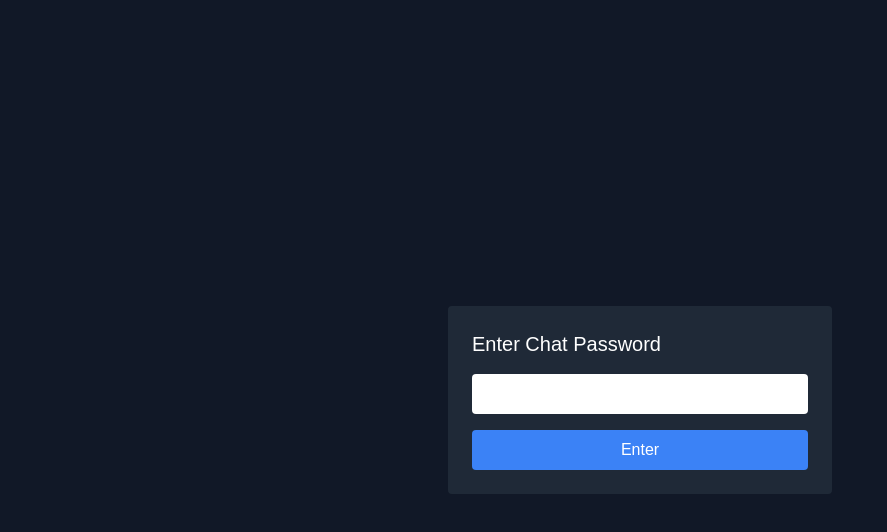
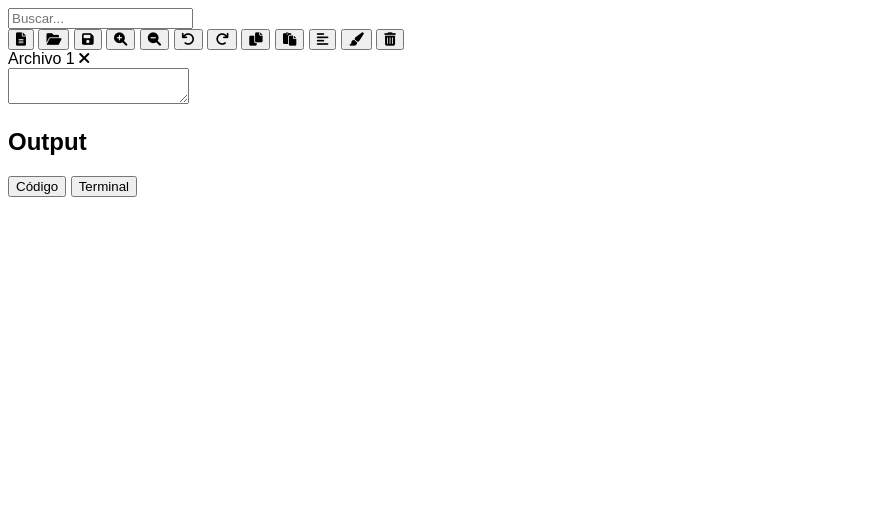
Before and after one commit to sebbas12sj1/chatapp.github.io, a plain HTML site: page index.html in a window 1280 px wide. Shown: the whole page, without its empty margins (0-887 px from the left). Drawn offline with nearby package versions, Linux system fonts and the light colour scheme.

Commit message:
index.html

```diff
--- a/index.html
+++ b/index.html
@@ -3,56 +3,67 @@
 <head>
     <meta charset="UTF-8">
     <meta name="viewport" content="width=device-width, initial-scale=1.0">
-    <title>Private Chat</title>
-    <link href="https://cdn.jsdelivr.net/npm/tailwindcss@2.2.19/dist/tailwind.min.css" rel="stylesheet">
+    <title>Editor de Código</title>
     <link rel="stylesheet" href="styles.css">
-    <!-- Firebase SDK -->
-    <script src="https://www.gstatic.com/firebasejs/8.6.8/firebase-app.js"></script>
-    <script src="https://www.gstatic.com/firebasejs/8.6.8/firebase-database.js"></script>
-    <script src="firebase.js"></script>
+    <link rel="stylesheet" href="https://cdnjs.cloudflare.com/ajax/libs/codemirror/5.65.5/codemirror.min.css">
+    <link rel="stylesheet" href="https://cdnjs.cloudflare.com/ajax/libs/codemirror/5.65.5/theme/dracula.min.css">
+    <link rel="stylesheet" href="https://cdnjs.cloudflare.com/ajax/libs/font-awesome/6.0.0-beta3/css/all.min.css">
 </head>
-<body class="bg-gray-900 text-white">
-    <div id="auth" class="flex justify-center items-center h-screen p-4">
-        <div class="bg-gray-800 p-6 rounded w-full max-w-sm">
-            <h2 class="text-xl mb-4">Enter Chat Password</h2>
-            <input type="password" id="password" class="p-2 rounded w-full mb-4">
-            <button onclick="authenticate()" class="bg-blue-500 p-2 rounded w-full">Enter</button>
-            <p id="error" class="text-red-500 mt-2 hidden">Incorrect password.</p>
+<body>
+    <div class="container">
+        <header>
+            <input type="text" id="search" placeholder="Buscar...">
+            <div class="buttons">
+                <button id="newFile" title="Nuevo Archivo"><i class="fas fa-file-alt"></i></button>
+                <button id="openFile" title="Abrir Archivo"><i class="fas fa-folder-open"></i></button>
+                <button id="save" title="Guardar"><i class="fas fa-save"></i></button>
+                <button id="zoomIn" title="Agrandar texto"><i class="fas fa-search-plus"></i></button>
+                <button id="zoomOut" title="Reducir texto"><i class="fas fa-search-minus"></i></button>
+                <button id="undo" title="Deshacer"><i class="fas fa-undo"></i></button>
+                <button id="redo" title="Rehacer"><i class="fas fa-redo"></i></button>
+                <button id="copy" title="Copiar"><i class="fas fa-copy"></i></button>
+                <button id="paste" title="Pegar"><i class="fas fa-paste"></i></button>
+                <button id="format" title="Formatear código"><i class="fas fa-align-left"></i></button>
+                <button id="themeToggle" title="Cambiar Tema"><i class="fas fa-paint-brush"></i></button>
+                <button id="clear" title="Limpiar Editor"><i class="fas fa-trash-alt"></i></button>
+            </div>
+        </header>
+        <div class="main-content">
+            <div class="tabs">
+                <div class="tab-buttons">
+                    <div class="tab-button active" data-tab="tab1">
+                        Archivo 1
+                        <span class="tab-close"><i class="fas fa-times"></i></span>
                     </div>
                 </div>
-
-    <div id="nameEntry" class="hidden flex justify-center items-center h-screen p-4">
-        <div class="bg-gray-800 p-6 rounded w-full max-w-sm">
-            <h2 class="text-xl mb-4">Enter Your Name</h2>
-            <input type="text" id="username" class="p-2 rounded w-full mb-4">
-            <button onclick="setName()" class="bg-blue-500 p-2 rounded w-full">Enter</button>
-            <p id="nameError" class="text-red-500 mt-2 hidden">Please enter a valid name.</p>
+                <div class="tab-content">
+                    <div id="tab1" class="tab-pane active">
+                        <div class="editor-container">
+                            <textarea id="codeEditor1"></textarea>
                         </div>
                     </div>
-
-    <div id="chat" class="hidden flex flex-col h-screen p-4">
-        <header class="flex justify-between items-center p-4 bg-gray-800 rounded mb-4">
-            <h2 class="text-xl">Chat Privado</h2>
-            <button onclick="clearChat()" class="bg-red-500 p-2 rounded">Eliminar Todo el Chat</button>
-        </header>
-        <div class="flex-grow overflow-y-scroll p-4 bg-gray-800 rounded mb-4">
-            <div id="messages" class="space-y-4"></div>
-        </div>
-        <div class="p-4 bg-gray-800 rounded flex items-center space-x-2">
-            <input type="text" id="message" class="p-2 rounded bg-gray-700 text-white w-full" placeholder="Type your message...">
-            <button onclick="sendMessage()" class="bg-blue-500 p-2 rounded">Send</button>
-            <input type="file" id="imageInput" class="hidden" accept="image/*" onchange="sendImage()">
-            <button onclick="document.getElementById('imageInput').click()" class="bg-green-500 p-2 rounded">Send Image</button>
                 </div>
             </div>
-
-    <div id="imagePopup" class="hidden fixed inset-0 bg-black bg-opacity-75 flex items-center justify-center">
-        <div class="relative">
-            <img id="popupImage" class="max-w-full max-h-full rounded">
-            <button onclick="closePopup()" class="absolute top-0 right-0 bg-red-500 text-white rounded-full p-2 m-2">X</button>
+            <div class="output-container">
+                <h2>Output</h2>
+                <div class="output-tabs">
+                    <button class="output-tab active" data-output="outputCode">Código</button>
+                    <button class="output-tab" data-output="outputTerminal">Terminal</button>
+                </div>
+                <div class="output-content">
+                    <pre id="outputCode" class="output-pane active"></pre>
+                    <pre id="outputTerminal" class="output-pane"></pre>
                 </div>
             </div>
-
-    <script src="script.js"></script>
+        </div>
+    </div>
+    <script src="https://cdnjs.cloudflare.com/ajax/libs/codemirror/5.65.5/codemirror.min.js"></script>
+    <script src="https://cdnjs.cloudflare.com/ajax/libs/codemirror/5.65.5/mode/htmlmixed/htmlmixed.min.js"></script>
+    <script src="https://cdnjs.cloudflare.com/ajax/libs/codemirror/5.65.5/mode/css/css.min.js"></script>
+    <script src="https://cdnjs.cloudflare.com/ajax/libs/codemirror/5.65.5/mode/javascript/javascript.min.js"></script>
+    <script src="https://cdnjs.cloudflare.com/ajax/libs/codemirror/5.65.5/addon/selection/active-line.min.js"></script>
+    <script src="https://cdnjs.cloudflare.com/ajax/libs/codemirror/5.65.5/addon/edit/closebrackets.min.js"></script>
+    <script src="https://cdnjs.cloudflare.com/ajax/libs/codemirror/5.65.5/addon/edit/matchbrackets.min.js"></script>
+    <script src="scripts.js"></script>
 </body>
 </html>
```
Lines whose indentation alone changed are shown as unchanged.
